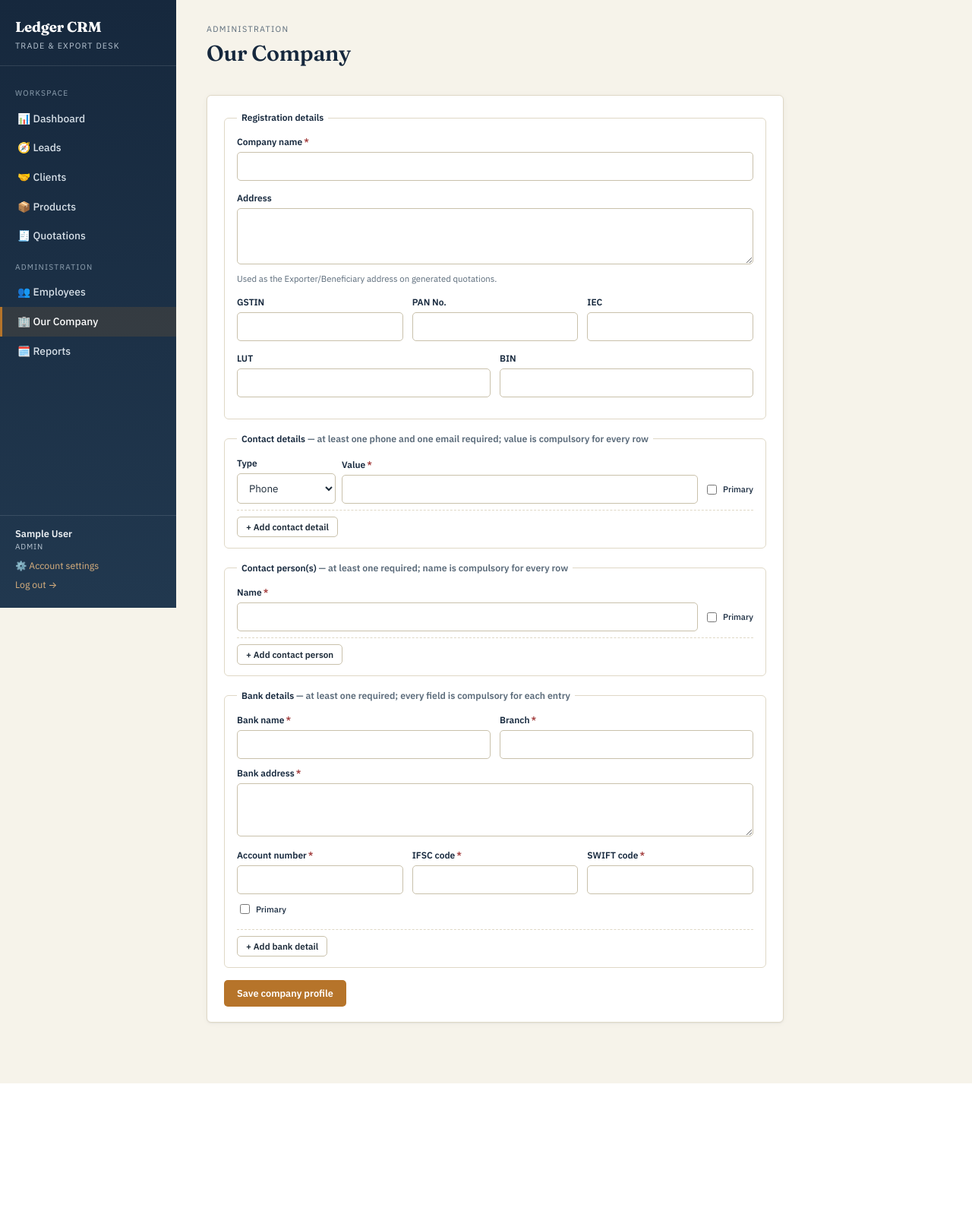
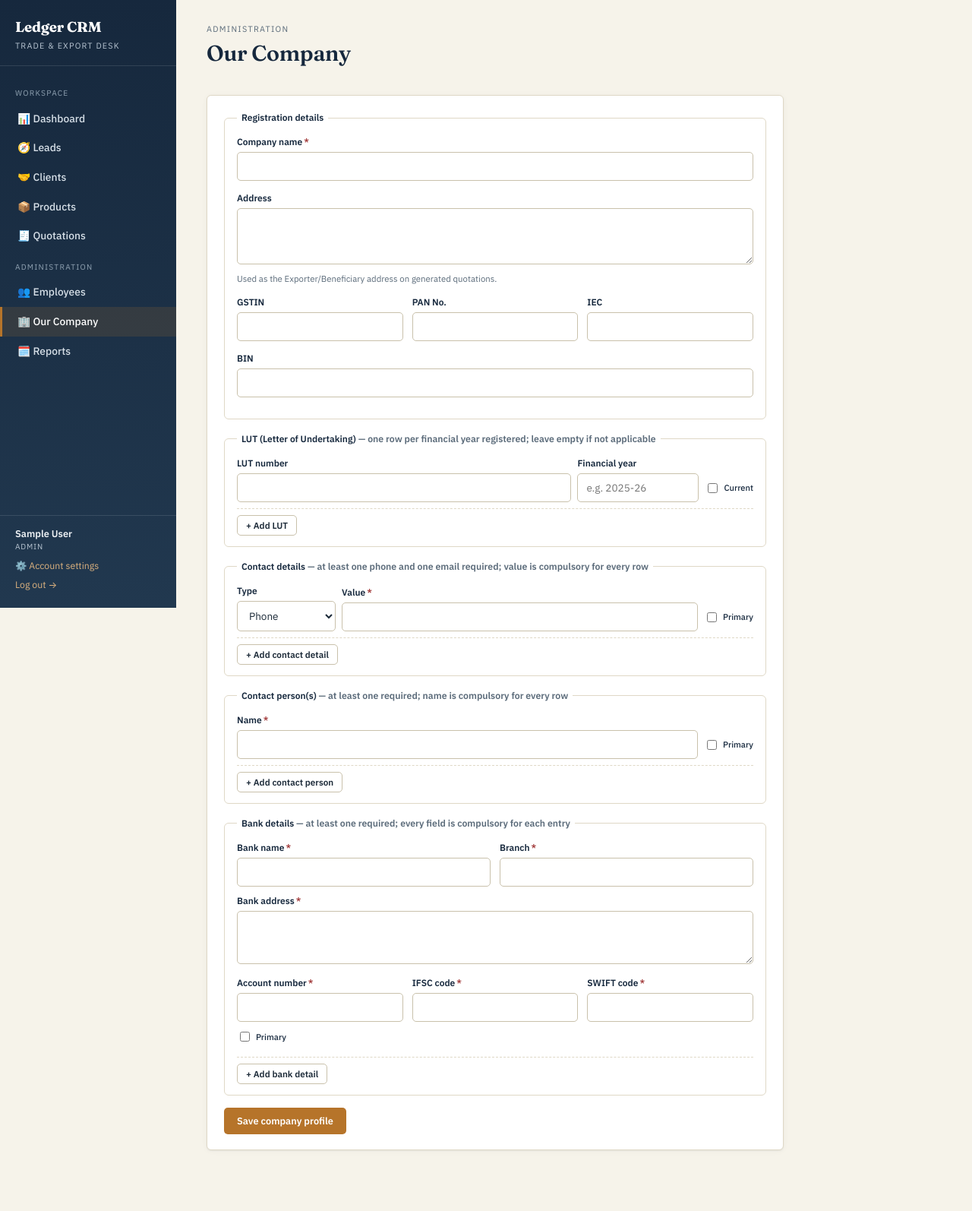
Before and after one commit to tdpatelgit/exportManagement, a Flask app: page /company/ in a window 1280 px wide. Shown: the whole page at 76% size. Before the commit the page ends 1426 px from the top, so only its background shows below. Run offline with Flask 3, Linux system fonts and the light colour scheme; the visitor is signed in with stand-in values (Sample User, id 1); data comes from the database, SQL or seed files in the repository; data that the repository does not hold is empty.

Commit message:
added the functionality to add multiple LUT for different finacial year

```diff
--- a/crm_app/app/database.py
+++ b/crm_app/app/database.py
@@ -75,7 +75,7 @@ class Database:
                     conn.execute(f"ALTER TABLE our_company_bank_details ADD COLUMN {column} TEXT")
 
             existing = {r["name"] for r in conn.execute("PRAGMA table_info(our_company)")}
-            for column in ("lut", "bin", "address"):
+            for column in ("bin", "address"):
                 if existing and column not in existing:
                     conn.execute(f"ALTER TABLE our_company ADD COLUMN {column} TEXT")
 
@@ -145,6 +145,22 @@ class Database:
             if existing and "lead_id" not in existing:
                 conn.execute("ALTER TABLE quotations ADD COLUMN lead_id INTEGER REFERENCES leads(id)")
 
+            # `our_company.lut` used to hold a single LUT number; it's now a
+            # list in `our_company_lut_details` (one row per financial year).
+            # Carry over any existing value once, then null the old column
+            # out so this seed never fires again even if every LUT row is
+            # later deleted on purpose.
+            existing = {r["name"] for r in conn.execute("PRAGMA table_info(our_company)")}
+            if existing and "lut" in existing:
+                row = conn.execute("SELECT lut FROM our_company WHERE id = 1").fetchone()
+                if row and row["lut"]:
+                    conn.execute(
+                        "INSERT INTO our_company_lut_details (lut_number, financial_year, is_primary) "
+                        "VALUES (?, '', 1)",
+                        (row["lut"],),
+                    )
+                conn.execute("UPDATE our_company SET lut = NULL WHERE id = 1")
+
     def query(self, sql: str, params: tuple = ()) -> list:
         """Run a SELECT and return a list of sqlite3.Row objects."""
         with self.get_connection() as conn:
--- a/crm_app/app/models.py
+++ b/crm_app/app/models.py
@@ -257,13 +257,13 @@ class OurCompany:
     gstin: Optional[str]
     pan_no: Optional[str]
     iec: Optional[str]
-    lut: Optional[str] = None
     bin: Optional[str] = None
     address: Optional[str] = None
     updated_at: Optional[str] = None
     contact_details: List[dict] = field(default_factory=list)  # [{type, value, is_primary}]
     contact_persons: List[dict] = field(default_factory=list)  # [{name, is_primary}]
     bank_details: List[dict] = field(default_factory=list)  # [{bank_name, account_number, ifsc_code, branch, is_primary}]
+    lut_details: List[dict] = field(default_factory=list)  # [{lut_number, financial_year, is_primary}]
 
     @staticmethod
     def from_row(row) -> "OurCompany":
@@ -273,7 +273,6 @@ class OurCompany:
             gstin=row["gstin"],
             pan_no=row["pan_no"],
             iec=row["iec"],
-            lut=row["lut"] if "lut" in row.keys() else None,
             bin=row["bin"] if "bin" in row.keys() else None,
             address=row["address"] if "address" in row.keys() else None,
             updated_at=row["updated_at"],
--- a/crm_app/app/repositories.py
+++ b/crm_app/app/repositories.py
@@ -444,21 +444,36 @@ class CompanyRepository:
                 "SELECT * FROM our_company_bank_details ORDER BY is_primary DESC, id"
             )
         ]
+        company.lut_details = [
+            dict(r) for r in self.db.query(
+                "SELECT * FROM our_company_lut_details ORDER BY is_primary DESC, financial_year DESC, id"
+            )
+        ]
         return company
 
-    def upsert(self, company_name: str, address: str, gstin: str, pan_no: str, iec: str, lut: str, bin_no: str) -> None:
+    def upsert(self, company_name: str, address: str, gstin: str, pan_no: str, iec: str, bin_no: str) -> None:
         existing = self.db.query_one("SELECT id FROM our_company WHERE id = 1")
         if existing:
             self.db.execute(
-                """UPDATE our_company SET company_name = ?, address = ?, gstin = ?, pan_no = ?, iec = ?, lut = ?, bin = ?,
+                """UPDATE our_company SET company_name = ?, address = ?, gstin = ?, pan_no = ?, iec = ?, bin = ?,
                                            updated_at = datetime('now') WHERE id = 1""",
-                (company_name, address, gstin, pan_no, iec, lut, bin_no),
+                (company_name, address, gstin, pan_no, iec, bin_no),
             )
         else:
             self.db.execute(
-                "INSERT INTO our_company (id, company_name, address, gstin, pan_no, iec, lut, bin) VALUES (1, ?, ?, ?, ?, ?, ?, ?)",
-                (company_name, address, gstin, pan_no, iec, lut, bin_no),
+                "INSERT INTO our_company (id, company_name, address, gstin, pan_no, iec, bin) VALUES (1, ?, ?, ?, ?, ?, ?)",
+                (company_name, address, gstin, pan_no, iec, bin_no),
             )
+
+    def replace_lut_details(self, lut_details: list) -> None:
+        """lut_details: [{'lut_number': str, 'financial_year': str, 'is_primary': bool}]"""
+        with self.db.get_connection() as conn:
+            conn.execute("DELETE FROM our_company_lut_details")
+            for l in lut_details:
+                conn.execute(
+                    "INSERT INTO our_company_lut_details (lut_number, financial_year, is_primary) VALUES (?, ?, ?)",
+                    (l["lut_number"], l["financial_year"], int(l["is_primary"])),
+                )
 
     def replace_contact_details(self, details: list) -> None:
         """details: [{'type': 'phone'|'email', 'value': str, 'is_primary': bool}]"""
--- a/crm_app/app/routes/company.py
+++ b/crm_app/app/routes/company.py
@@ -32,6 +32,18 @@ def _extract_contact_persons(form) -> list:
         if name.strip():
             persons.append({"name": name.strip(), "is_primary": str(i) in primaries})
     return persons
+
+
+def _extract_lut_details(form) -> list:
+    numbers = form.getlist("lut_number[]")
+    years = form.getlist("lut_financial_year[]")
+    primaries = set(form.getlist("lut_primary[]"))
+    entries = []
+    for i, number in enumerate(numbers):
+        year = years[i].strip() if i < len(years) else ""
+        if number.strip() or year:
+            entries.append({"lut_number": number.strip(), "financial_year": year, "is_primary": str(i) in primaries})
+    return entries
 
 
 def _extract_bank_details(form) -> list:
@@ -75,11 +87,11 @@ def settings():
                 gstin=request.form.get("gstin", ""),
                 pan_no=request.form.get("pan_no", ""),
                 iec=request.form.get("iec", ""),
-                lut=request.form.get("lut", ""),
                 bin_no=request.form.get("bin_no", ""),
                 contact_details=_extract_contact_details(request.form),
                 contact_persons=_extract_contact_persons(request.form),
                 bank_details=_extract_bank_details(request.form),
+                lut_details=_extract_lut_details(request.form),
             )
             flash("Our Company profile saved.", "success")
             return redirect(url_for("company.settings"))
--- a/crm_app/app/schema.sql
+++ b/crm_app/app/schema.sql
@@ -151,9 +151,15 @@ CREATE TABLE IF NOT EXISTS our_company (
     gstin           TEXT,
     pan_no          TEXT,
     iec             TEXT,
-    lut             TEXT,
     bin             TEXT,
     updated_at      TEXT NOT NULL DEFAULT (datetime('now'))
+);
+
+CREATE TABLE IF NOT EXISTS our_company_lut_details (
+    id              INTEGER PRIMARY KEY AUTOINCREMENT,
+    lut_number      TEXT NOT NULL,
+    financial_year  TEXT NOT NULL,
+    is_primary      INTEGER NOT NULL DEFAULT 0
 );
 
 CREATE TABLE IF NOT EXISTS our_company_contact_details (
--- a/crm_app/app/services.py
+++ b/crm_app/app/services.py
@@ -386,7 +386,7 @@ class CompanyService:
         return self.company_repo.get()
 
     def save(self, current_user: User, company_name: str, address: str, gstin: str, pan_no: str, iec: str,
-              lut: str, bin_no: str, contact_details: list, contact_persons: list, bank_details: list) -> None:
+              bin_no: str, contact_details: list, contact_persons: list, bank_details: list, lut_details: list) -> None:
         if not current_user.is_admin:
             raise PermissionDeniedError("Only an admin can edit our company's profile.")
         if not company_name or not company_name.strip():
@@ -418,10 +418,15 @@ class CompanyService:
                 raise ValidationError(f"Bank detail '{b.get('bank_name') or '(unnamed)'}' is missing: {', '.join(missing)}.")
         valid_banks = bank_details
 
-        self.company_repo.upsert(company_name.strip(), address, gstin, pan_no, iec, lut, bin_no)
+        for l in lut_details:
+            if not l.get("lut_number", "").strip() or not l.get("financial_year", "").strip():
+                raise ValidationError("Every LUT row needs both a LUT number and a financial year.")
+
+        self.company_repo.upsert(company_name.strip(), address, gstin, pan_no, iec, bin_no)
         self.company_repo.replace_contact_details(valid_details)
         self.company_repo.replace_contact_persons(valid_persons)
         self.company_repo.replace_bank_details(valid_banks)
+        self.company_repo.replace_lut_details(lut_details)
 
 
 # ============================================================
--- a/crm_app/app/templates/company/settings.html
+++ b/crm_app/app/templates/company/settings.html
@@ -27,10 +27,30 @@
         <div class="field"><label for="pan_no">PAN No.</label><input type="text" id="pan_no" name="pan_no" value="{{ company.pan_no | default('', true) }}"></div>
         <div class="field"><label for="iec">IEC</label><input type="text" id="iec" name="iec" value="{{ company.iec | default('', true) }}"></div>
       </div>
-      <div class="form-row">
-        <div class="field"><label for="lut">LUT</label><input type="text" id="lut" name="lut" value="{{ company.lut | default('', true) }}"></div>
-        <div class="field"><label for="bin_no">BIN</label><input type="text" id="bin_no" name="bin_no" value="{{ company.bin | default('', true) }}"></div>
+      <div class="field"><label for="bin_no">BIN</label><input type="text" id="bin_no" name="bin_no" value="{{ company.bin | default('', true) }}"></div>
+    </fieldset>
+
+    <fieldset>
+      <legend>LUT (Letter of Undertaking) <span class="text-soft text-sm">— one row per financial year registered; leave empty if not applicable</span></legend>
+      <div id="lut-rows">
+        {% set luts = company.lut_details if company and company.lut_details else [] %}
+        {% if luts %}
+          {% for l in luts %}
+          <div class="repeatable-row">
+            <div class="field"><label>LUT number</label><input type="text" name="lut_number[]" value="{{ l.lut_number }}"></div>
+            <div class="field" style="max-width:160px;"><label>Financial year</label><input type="text" name="lut_financial_year[]" placeholder="e.g. 2025-26" value="{{ l.financial_year }}"></div>
+            <div class="radio-wrap"><input type="checkbox" name="lut_primary[]" value="{{ loop.index0 }}" id="lp-{{ loop.index0 }}" {{ 'checked' if l.is_primary }}><label for="lp-{{ loop.index0 }}">Current</label></div>
+          </div>
+          {% endfor %}
+        {% else %}
+          <div class="repeatable-row">
+            <div class="field"><label>LUT number</label><input type="text" name="lut_number[]"></div>
+            <div class="field" style="max-width:160px;"><label>Financial year</label><input type="text" name="lut_financial_year[]" placeholder="e.g. 2025-26"></div>
+            <div class="radio-wrap"><input type="checkbox" name="lut_primary[]" value="0" id="lp-0"><label for="lp-0">Current</label></div>
+          </div>
+        {% endif %}
       </div>
+      <button type="button" class="btn btn-ghost btn-sm" onclick="addLutRow()">+ Add LUT</button>
     </fieldset>
 
     <fieldset>
@@ -147,6 +167,18 @@
     wrap.appendChild(row);
     personCount++;
   }
+  let lutCount = {{ (luts|length) if luts else 1 }};
+  function addLutRow() {
+    const wrap = document.getElementById('lut-rows');
+    const row = document.createElement('div');
+    row.className = 'repeatable-row';
+    row.innerHTML = `
+      <div class="field"><label>LUT number</label><input type="text" name="lut_number[]"></div>
+      <div class="field" style="max-width:160px;"><label>Financial year</label><input type="text" name="lut_financial_year[]" placeholder="e.g. 2025-26"></div>
+      <div class="radio-wrap"><input type="checkbox" name="lut_primary[]" value="${lutCount}" id="lp-${lutCount}"><label for="lp-${lutCount}">Current</label></div>`;
+    wrap.appendChild(row);
+    lutCount++;
+  }
   let bankCount = {{ (banks|length) if banks else 1 }};
   function addBankRow() {
     const wrap = document.getElementById('bank-rows');
```
Also changed, not shown: crm_app/app/routes/products.py (+37 -0 lines), crm_app/app/templates/quotations/form.html (+63 -3 lines), crm_app/app/static/uploads/products/bd947ab6d811469eae59bd790952c352_9556-L.jpg (added).
